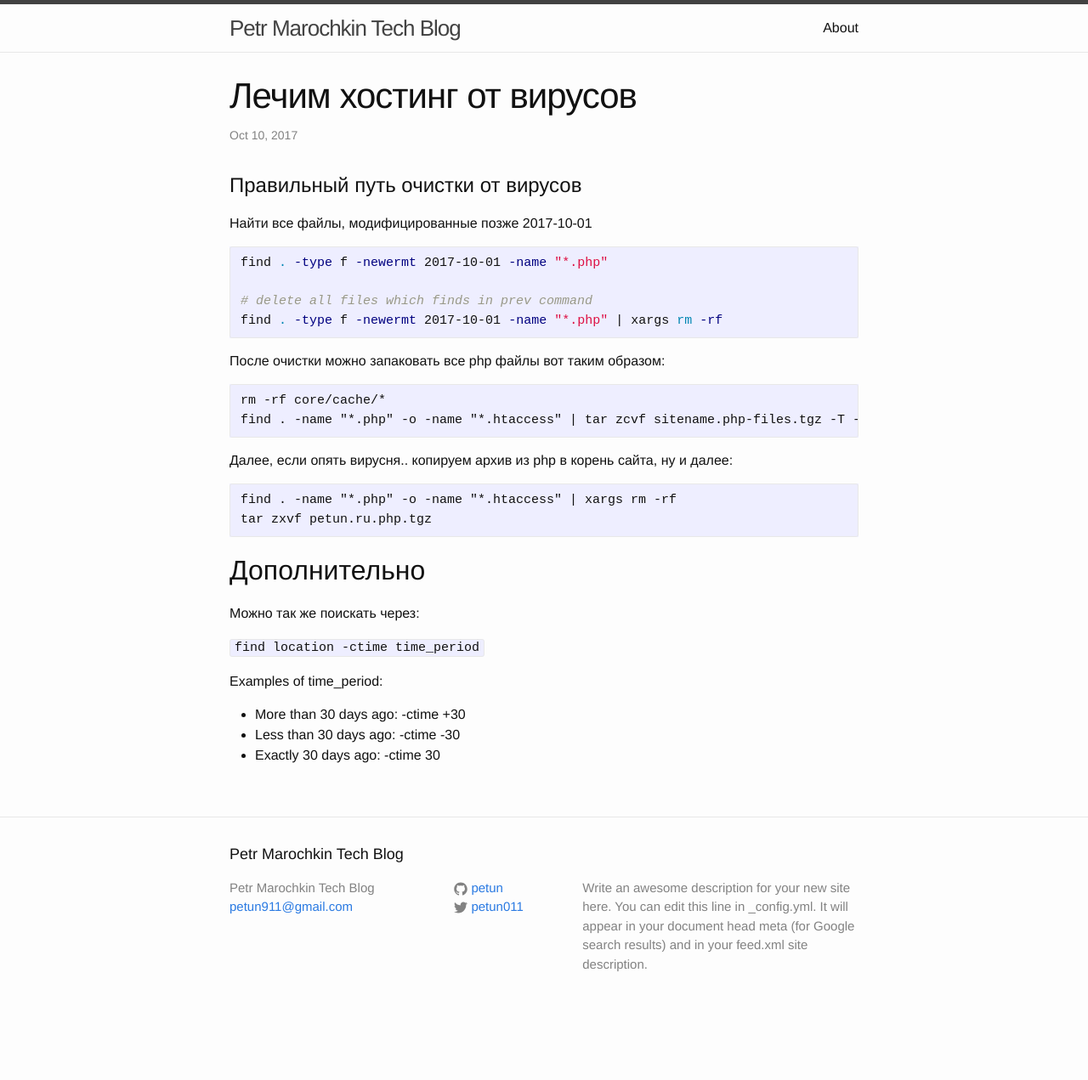
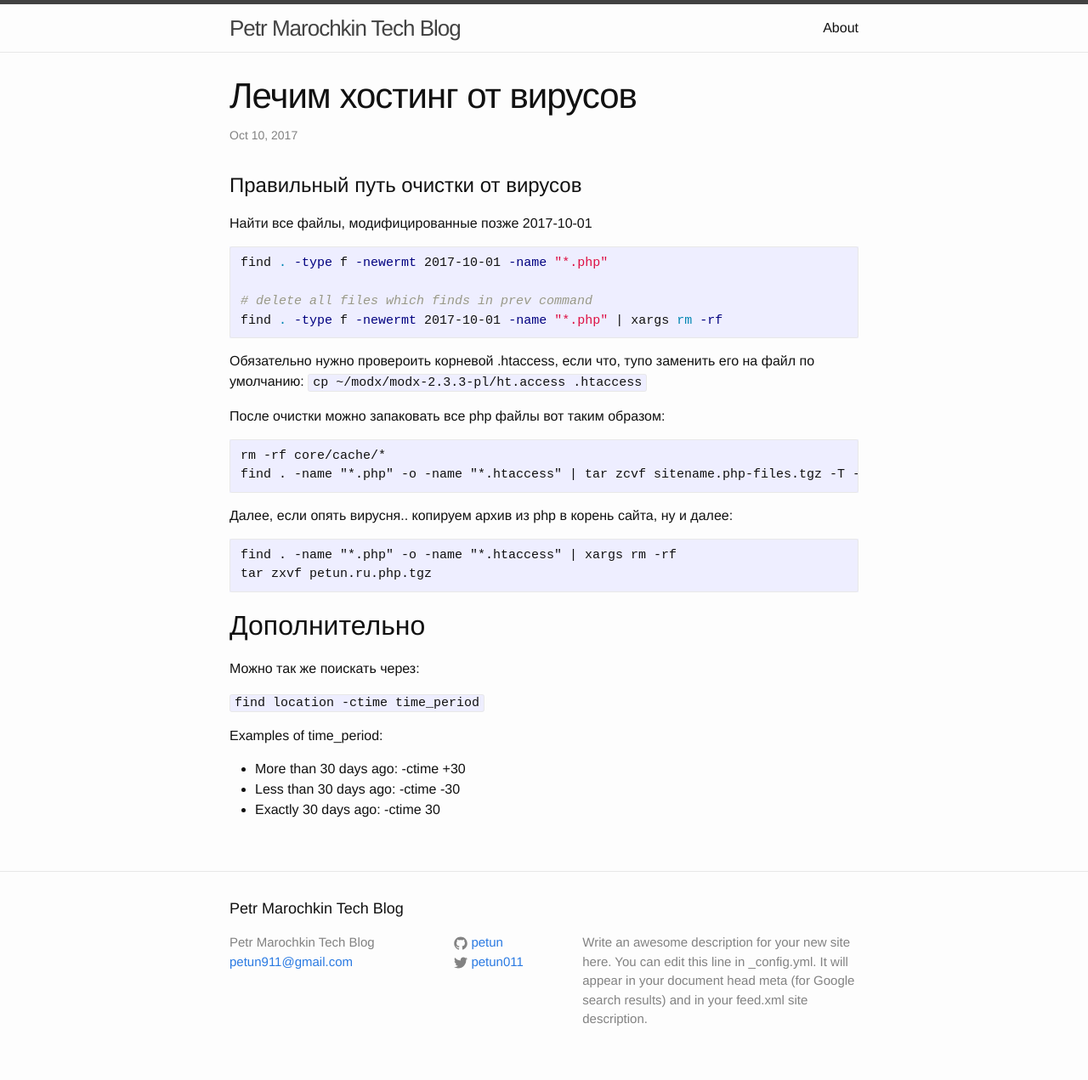
Before and after one commit to petun/petun.github.io, a Jekyll site: the page built from _posts/2017-10-10-hosting-virus-how-to.markdown, in a window 1280 px wide. Shown: the whole page at 85% size. Built offline with Jekyll 4.4.1, drawn with Linux system fonts in a browser that asks for light colours; before the commit the page ends 1206 px from its top, so only the background shows below that.

Commit message:
add hosting viruses

````diff
--- a/_posts/2017-10-10-hosting-virus-how-to.markdown
+++ b/_posts/2017-10-10-hosting-virus-how-to.markdown
@@ -15,6 +15,9 @@ find . -type f -newermt 2017-10-01 -name "*.php"
 # delete all files which finds in prev command
 find . -type f -newermt 2017-10-01 -name "*.php" | xargs rm -rf
 ```
+
+Обязательно нужно провероить корневой .htaccess, если что, тупо заменить его на файл по умолчанию:
+`cp ~/modx/modx-2.3.3-pl/ht.access .htaccess`
 
 После очистки можно запаковать все php файлы вот таким образом:
 ```
````
